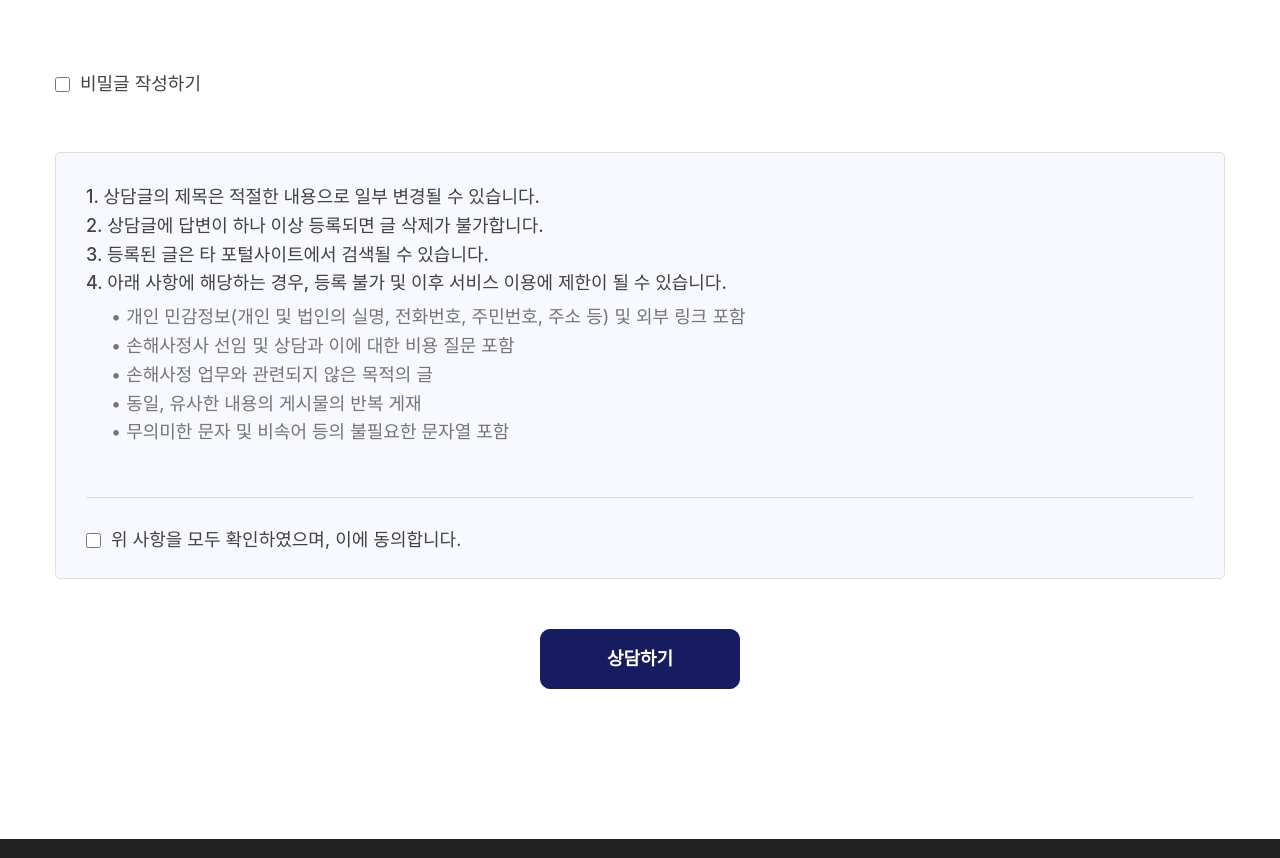
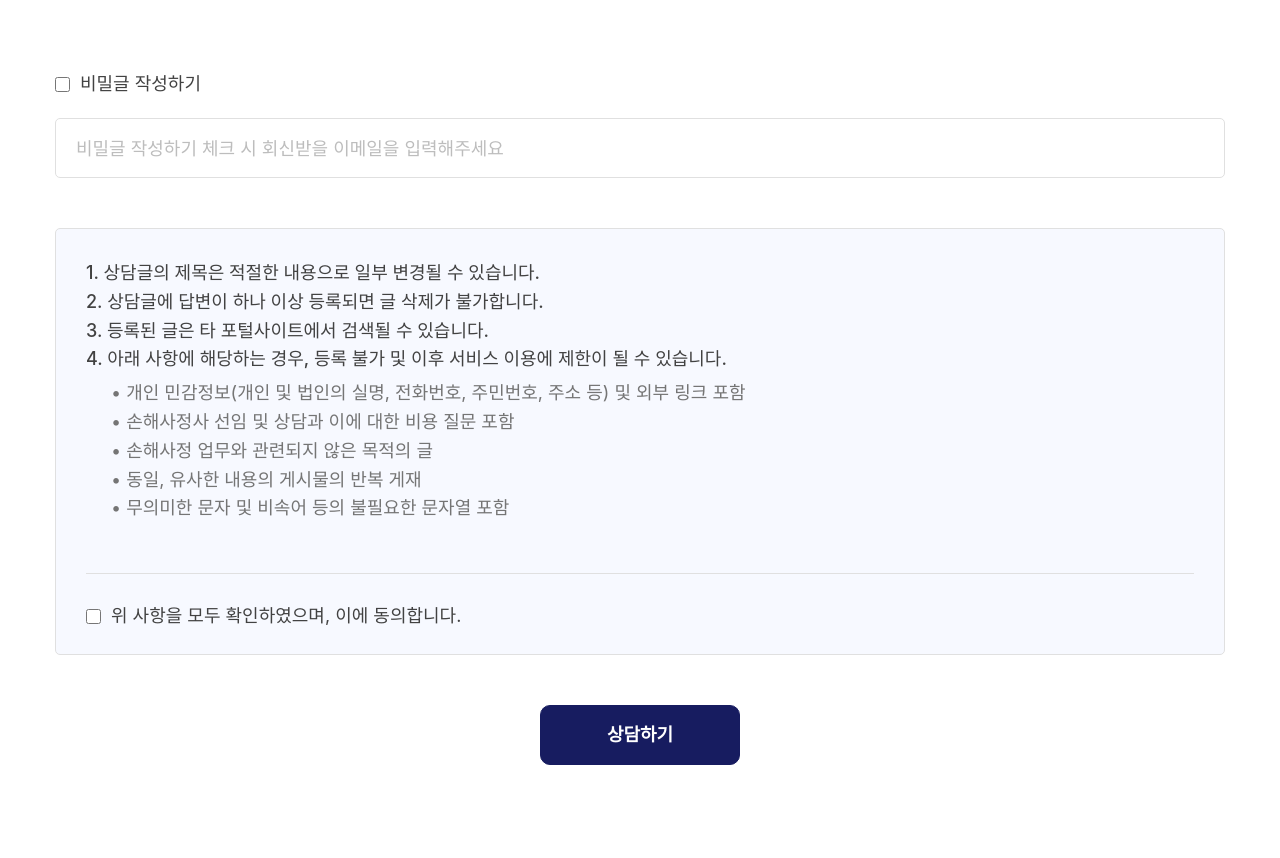
Before and after one commit to Leejoongjae123/sontalk, a Next.js app: page /counsel/inquiry in a window 1280 px wide. Shown: the part 1072-1930 px from the top of the page. Built offline with nearby package versions, Linux system fonts and the light colour scheme; no server answers; a web font is replaced by a local one.

Commit message:
240311_2

```diff
--- a/app/counsel/components/Quesitons.js
+++ b/app/counsel/components/Quesitons.js
@@ -100,7 +100,7 @@ export default function Quesitons() {
         data-aos="fade-down"
         data-aos-duration="1500"
       >
-        <span>간편 상담</span>
+        <span style={{fontSize:"2rem"}}>간편 상담</span>
         <h3>
           나와 비슷한 문제의 답변을 찾아보거나, 직접 상담글을 작성하여
           <br />
--- a/app/counsel/inquiry/page.js
+++ b/app/counsel/inquiry/page.js
@@ -78,18 +78,33 @@ export default async function page() {
                 ></textarea>
               </div>
             </div>
-            {/* <div style={{display:'flex',alignItems:'center'}} className="info_box">
-              <Checkbox></Checkbox>
-              <p style={{fontSize:'16px'}}>비밀글 작성하기</p>
-            </div> */}
-            <div style={{paddingLeft:"0px",paddingTop:"0",paddingBottom:"0",backgroundColor:'white',border:'none'}} className="agreement">
+            <div
+              style={{
+                paddingLeft: "0px",
+                paddingTop: "0",
+                paddingBottom: "0",
+                backgroundColor: "white",
+                border: "none",
+                marginBottom:"1rem"
+              }}
+              className="agreement"
+            >
               <div className="confirm">
                 <input type="checkbox" id="accept_agreement" />
-                <label htmlFor="accept_agreement">
-                  비밀글 작성하기
-                </label>
+                <label htmlFor="accept_agreement">비밀글 작성하기</label>
               </div>
             </div>
+            <div style={{}} className="info_box">
+              <div className="input_box">
+                <input
+                  type="text"
+                  placeholder="비밀글 작성하기 체크 시 회신받을 이메일을 입력해주세요"
+                  name="title"
+                  required
+                />
+              </div>
+            </div>
+
             <div className="agreement">
               <div className="txt_box">
                 <p>
--- a/app/talk/components/TalkTitle.js
+++ b/app/talk/components/TalkTitle.js
@@ -64,7 +64,7 @@ function TalkTitle() {
         data-aos="fade-down"
         data-aos-duration="1500"
       >
-        <span>손사 Talk</span>
+        <span style={{fontSize:'2rem'}}>손사 Talk</span>
         <h3>
           분야별 손해사정
           <br />
```
